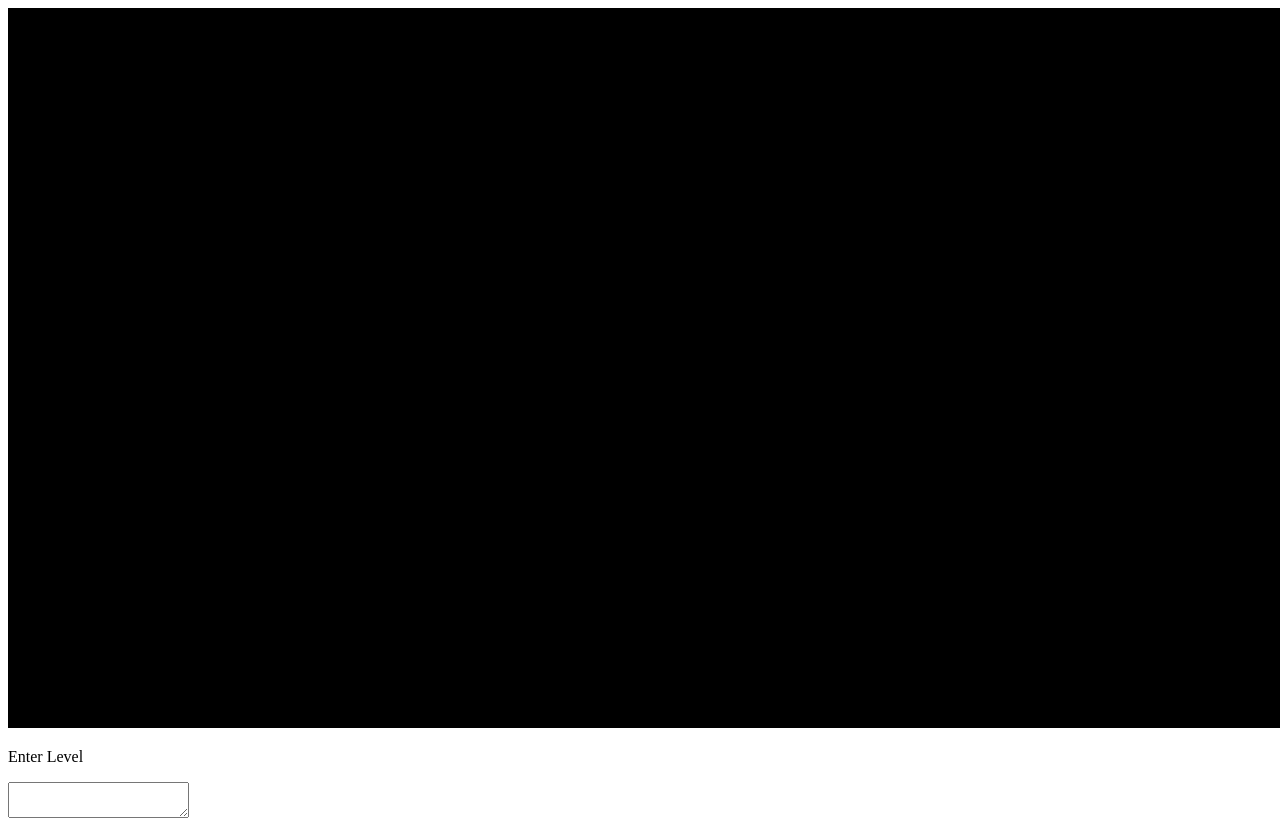
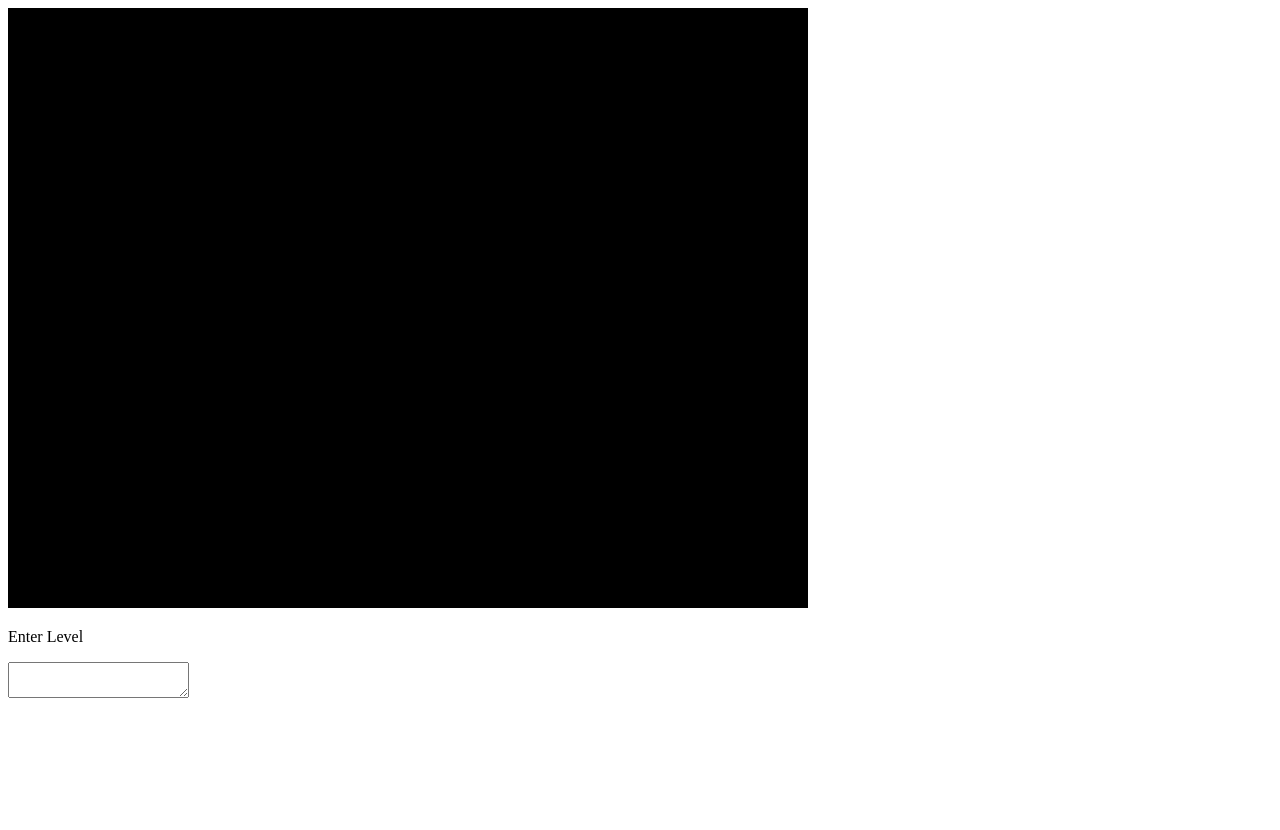
Before and after one commit to gdext/gdrweb-react, a React (Vite) app: page / in a window 1280 px wide. After the commit the page ends 800 px from the top, so only its background shows below. Built offline with nearby package versions, Linux system fonts and the light colour scheme.

Commit message:
fix performance leak, add GDRWebCanvas

```diff
--- /dev/null
+++ b/src/components/GDRWebCanvas.tsx
@@ -0,0 +1,58 @@
+import React, { useRef, PointerEvent, WheelEvent } from 'react';
+
+import { useGDRWeb } from '../hooks/useGDRWeb';
+
+type GDRWebProps = {
+    levelString: string,
+    width: number,
+    height: number
+}
+
+const GDRWebCanvas = ({ levelString, width, height }: GDRWebProps) => {
+
+    const canvasRef = useRef<HTMLCanvasElement>(null);
+    const {
+        renderer, setCamera,
+        isDragging, setIsDragging
+    } = useGDRWeb(canvasRef, levelString);
+
+    const moveCamera = (e: PointerEvent) => {
+        if (renderer && isDragging) {
+            const zoomFactor = 1 / (renderer.camera.zoom || 1);
+            const deltaX = -e.movementX * zoomFactor;
+            const deltaY = e.movementY * zoomFactor;
+            setCamera({
+                x: renderer.camera.x + deltaX,
+                y: renderer.camera.y + deltaY
+            });
+        }
+    }
+    const zoomCamera  = (e: WheelEvent) => {
+        if (renderer) {
+            let zoom = renderer.camera.zoom;
+            if(e.deltaY >= 0) zoom *= 1 - (e.deltaY/1000);
+            else zoom /= 1 - (e.deltaY/-1000);
+
+            if (zoom > 10)
+                zoom = 10;
+            else if (zoom < 0.2)
+                zoom = 0.2;
+
+            setCamera({ zoom });
+        }
+    }
+
+    return (
+        <div
+            onPointerDown={() => setIsDragging(true)}
+            onPointerUp={() => setIsDragging(false)}
+            onPointerLeave={() => setIsDragging(false)}
+            onPointerMove={moveCamera}
+            onWheel={zoomCamera}
+        >
+            <canvas id="canvas" width={width} height={height} ref={canvasRef} />
+        </div>
+    );
+}
+
+export default GDRWebCanvas;
--- a/src/hooks/useGDRWeb.ts
+++ b/src/hooks/useGDRWeb.ts
@@ -17,14 +17,8 @@ export const useGDRWeb = (canvasRef: RefObject<HTMLCanvasElement>, levelStr: str
             if (rendererRef.current && levelRef.current)
                 rendererRef.current.render(levelRef.current);
         } catch (e) {
-            console.error(e);
+            console.log("bruh");
         }
-    };
-
-    // update cycle, stops if not dragging
-    const update = () => {
-        render();
-        if (isDragging) window.requestAnimationFrame(update);
     };
 
     const setCamera = (s: { x?: number, y?: number, zoom?: number }) => {
@@ -67,9 +61,6 @@ export const useGDRWeb = (canvasRef: RefObject<HTMLCanvasElement>, levelStr: str
     }, [levelStr]);
 
     // begin the update cycle if dragging
-    useEffect(() => {
-        if (isDragging) window.requestAnimationFrame(update);
-    }, [isDragging]);
 
     return {
         isDragging, setIsDragging,
--- a/src/index.ts
+++ b/src/index.ts
@@ -1,5 +1,6 @@
 import { useGDRWeb } from "./hooks/useGDRWeb";
+import GDRWebCanvas from "./components/GDRWebCanvas";
 
 export {
-    useGDRWeb
+    useGDRWeb, GDRWebCanvas
 };
--- a/src/test/App.tsx
+++ b/src/test/App.tsx
@@ -1,50 +1,12 @@
-import { useState, useRef, PointerEvent, WheelEvent } from 'react';
+import { useState } from 'react';
 
-import { useGDRWeb } from '../hooks/useGDRWeb';
-import { GDLevel } from '../GDRWeb/src/level';
+import GDRWebCanvas from '../components/GDRWebCanvas';
 
 const App = () => {
     const [ levelString, setLevelString ] = useState("");
-    const canvasRef = useRef<HTMLCanvasElement>(null);
-
-    const {
-        renderer, setCamera,
-        isDragging, setIsDragging
-    } = useGDRWeb(canvasRef, levelString);
-
-    const moveCamera = (e: PointerEvent) => {
-        if (renderer && isDragging) {
-            const zoomFactor = 1 / (renderer.camera.zoom || 1);
-            const deltaX = -e.movementX * zoomFactor;
-            const deltaY = e.movementY * zoomFactor;
-            setCamera({
-                x: renderer.camera.x + deltaX,
-                y: renderer.camera.y + deltaY
-            });
-        }
-    }
-    const zoomCamera  = (e: WheelEvent) => {
-        if (renderer) {
-            if(e.deltaY >= 0) renderer.camera.zoom *= 1 - (e.deltaY/1000);
-            else renderer.camera.zoom /= 1 - (e.deltaY/-1000);
-
-            if(renderer.camera.zoom > 10)
-                renderer.camera.zoom = 10;
-            else if(renderer.camera.zoom < 0.2)
-                renderer.camera.zoom = 0.2;
-        }
-    }
 
     return <div>
-        <div
-            onPointerDown={() => setIsDragging(true)}
-            onPointerUp={() => setIsDragging(false)}
-            onPointerLeave={() => setIsDragging(false)}
-            onPointerMove={moveCamera}
-            onWheel={zoomCamera}
-        >
-            <canvas id="canvas" width="1280" height="720" ref={canvasRef} />
-        </div>
+        <GDRWebCanvas levelString={levelString} width={800} height={600} />
 
 
         <p>Enter Level</p>
```
